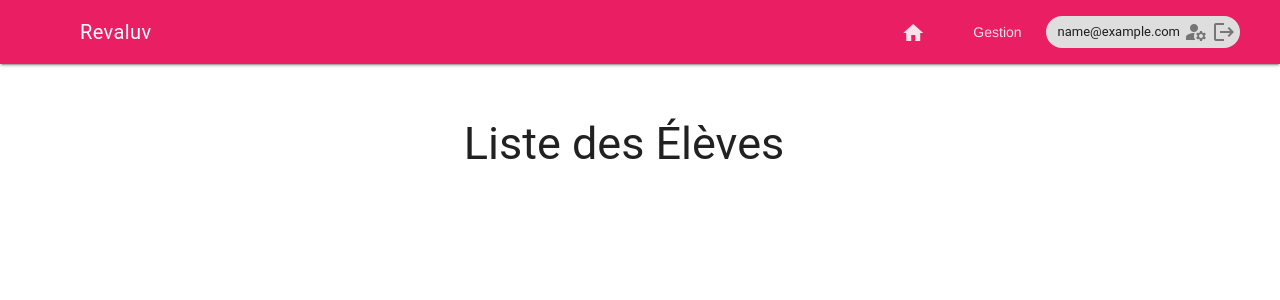
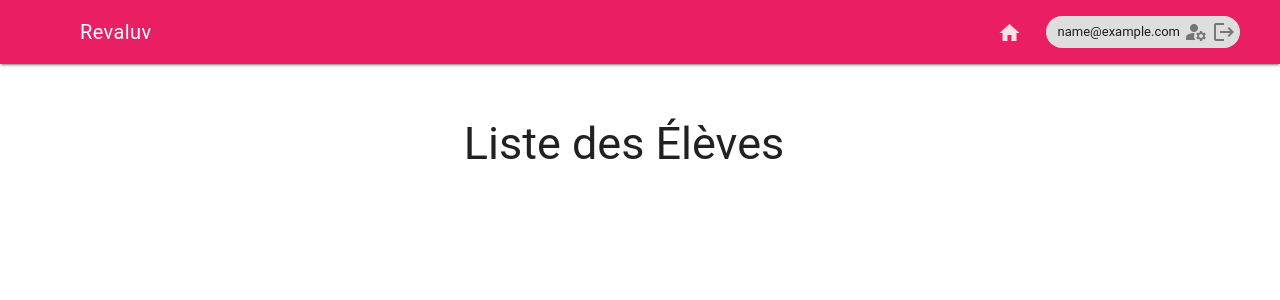
Before and after one commit to carbonnm/Les-Fringants-Fripons, a Flask app: page /studentListing in a window 1280 px wide. Shown: the top 300 px of the page. Run offline with Flask 3, Linux system fonts and the light colour scheme; the visitor is signed in with stand-in values (Sample User, id 1); data comes from the database, SQL or seed files in the repository; parts of the project's set-up code (start-up, migrations or seed data) failed here and were passed over; some libraries are stand-ins or nearby versions.

Commit message:
pppuuusshhh

```diff
--- a/templates/create_test.html
+++ b/templates/create_test.html
@@ -88,7 +88,7 @@
                     <div class="mdl-dialog__content">
                         <h4 class="mdl-dialog__title">Énoncé de l'exercice</h4>
                         <!-- Zone de saisie pour les hints -->
-                        <textarea id="question class="inputPane mediumInputPane"></textarea>
+                        <textarea id="question" class="inputPane mediumInputPane"></textarea>
                     </div>
 
                     <div class="icon-container">
--- a/templates/header.html
+++ b/templates/header.html
@@ -19,13 +19,10 @@
             <div class="mdl-layout-spacer"></div>
             <!-- Navigation. We hide it in small screens. -->
             <nav class="mdl-navigation mdl-layout--large-screen-only">
-                <a class="mdl-navigation__link" href="/index">
+                <a class="mdl-navigation__link" href="/">
                     <i class="material-icons">home</i>
                 </a>
                 {% if current_user.is_authenticated %}
-                    {% if current_user.role == "admin" %}
-                        <a class="mdl-navigation__link" href="/admin">Gestion</a>
-                    {% endif %}
                     <span class="mdl-chip mdl-chip--deletable">
                         <span class="mdl-chip__text">{{current_user.email}}</span>
                         <a href="/profile" class="mdl-chip__action"><i class="material-icons">manage_accounts</i></a>
@@ -43,13 +40,10 @@
     <div class="mdl-layout__drawer">
         <span class="mdl-layout-title">Revaluv</span>
         <nav class="mdl-navigation">
-            <a class="mdl-navigation__link" href="/index">
+            <a class="mdl-navigation__link" href="/">
                 <i class="material-icons">home</i>
             </a>
             {% if current_user.is_authenticated %}
-                {% if current_user.role == "admin" %}
-                    <a class="mdl-navigation__link" href="/admin">Gestion</a>
-                {% endif %}
                 <span class="mdl-chip mdl-chip--deletable">
                     <span class="mdl-chip__text">{{current_user.email}}</span>
                     <a href="/profile" class="mdl-chip__action"><i class="material-icons">manage_accounts</i></a>
--- a/templates/students_listing.html
+++ b/templates/students_listing.html
@@ -45,11 +45,6 @@
                         </span>
                     </span>
                     {% endfor %}
-                    <label class="mdl-checkbox mdl-js-checkbox mdl-js-ripple-effect" for="checkbox-1">
-                        <input type="checkbox" id="checkbox-1" class="mdl-checkbox__input" checked>
-                        <span class="mdl-checkbox__label">Checkbox</span>
-                    </label>
-                </div>
             {% endfor %}
         </div>
     </div>
```
